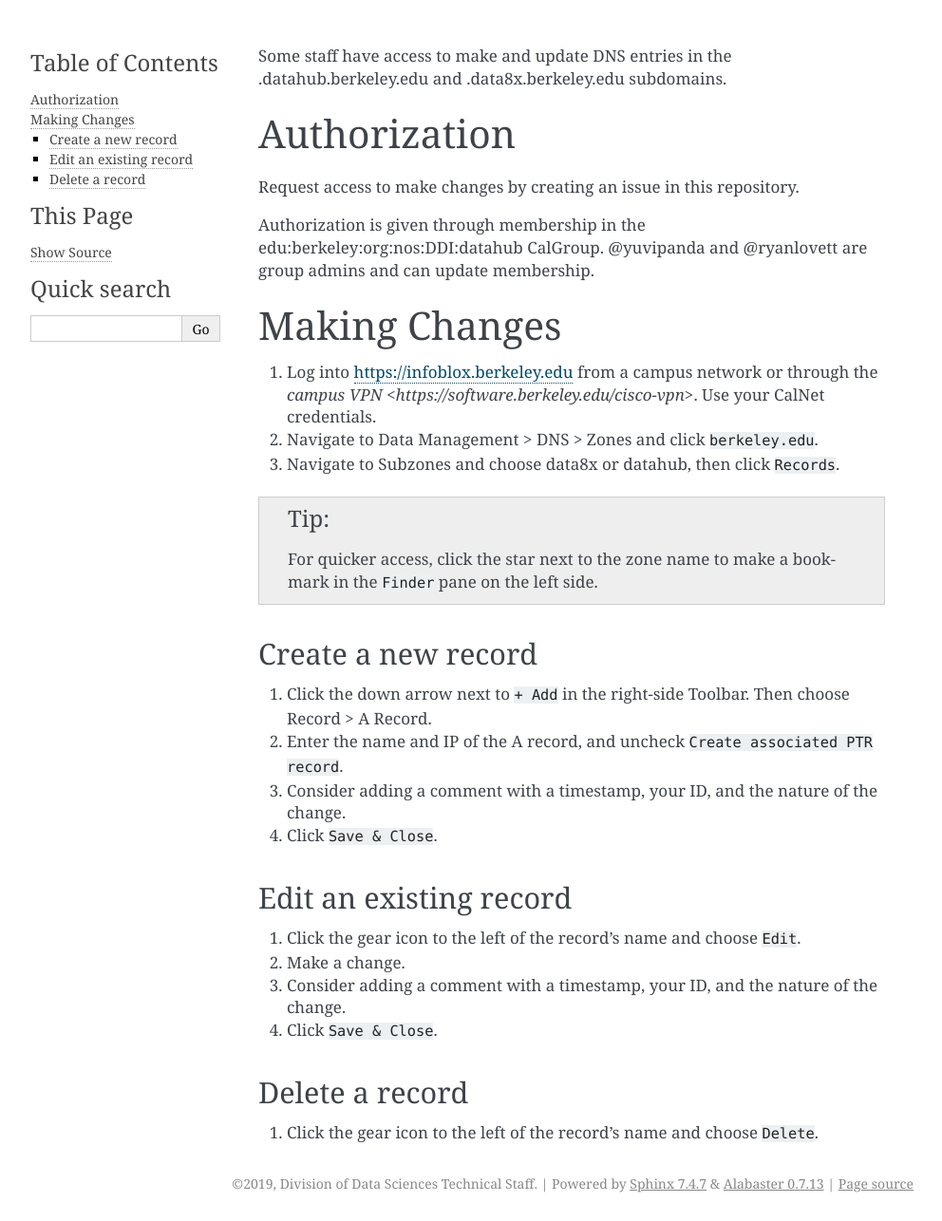
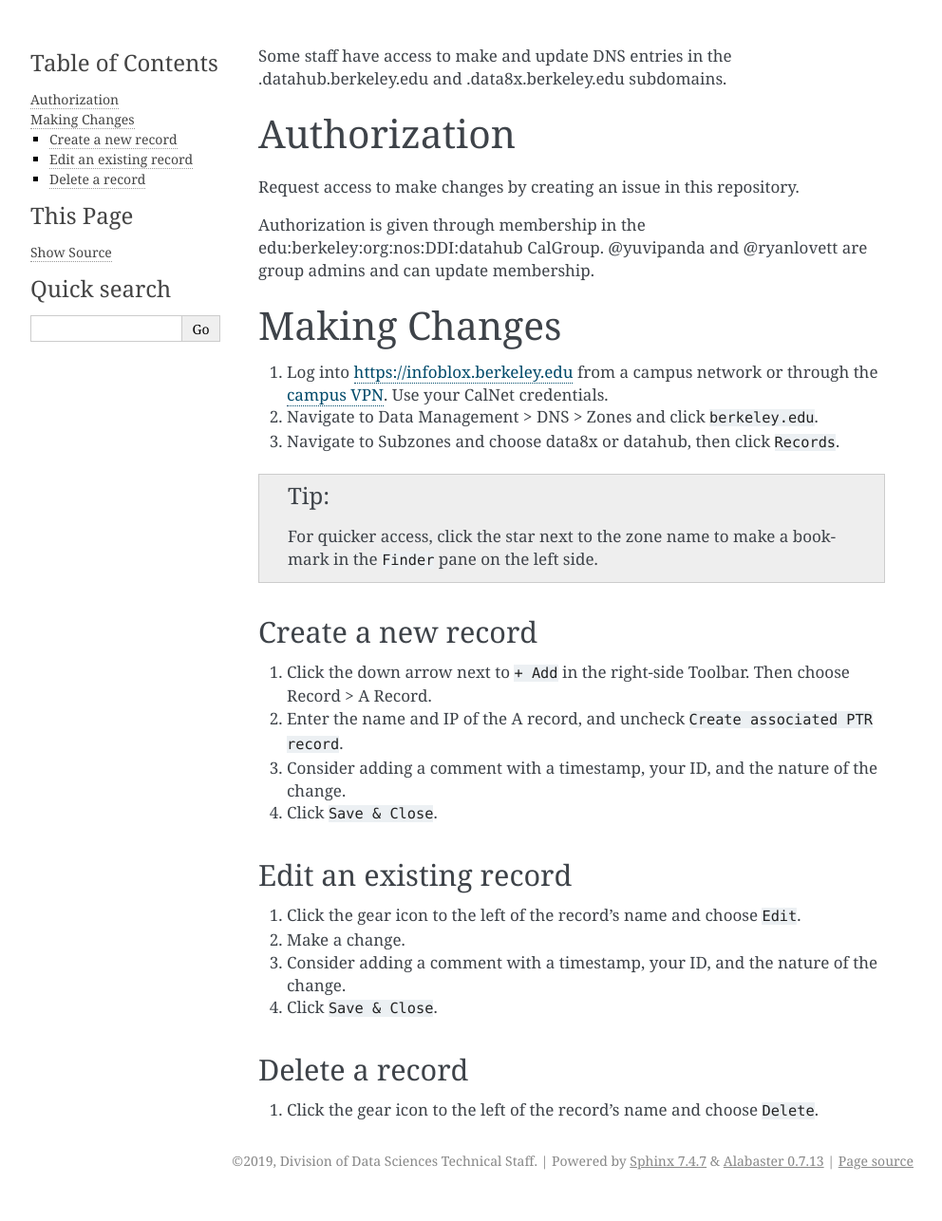
Before and after one commit to berkeley-dsep-infra/datahub, a Sphinx documentation site: the page built from docs/howto/dns.rst, in a window 1280 px wide. Shown: the whole page at 95% size, without its empty margins (148-1140 px from the left). Built offline with Sphinx 7.4.7, drawn with Linux system fonts in a browser that asks for light colours; after the commit the page ends 1262 px from its top, so only the background shows below that.

Commit message:
Add cr.
Co-Authored-By: ryanlovett <rylo@berkeley.edu>

```diff
--- a/docs/howto/dns.rst
+++ b/docs/howto/dns.rst
@@ -17,7 +17,8 @@ Authorization is given through membership in the edu:berkeley:org:nos:DDI:datahu
 Making Changes
 ==============
 
-#. Log into https://infoblox.berkeley.edu from a campus network or through the `campus VPN <https://software.berkeley.edu/cisco-vpn>`. Use your CalNet credentials.
+#. Log into https://infoblox.berkeley.edu from a campus network or through
+   the `campus VPN <https://software.berkeley.edu/cisco-vpn>`_. Use your CalNet credentials.
 #. Navigate to Data Management > DNS > Zones and click ``berkeley.edu``.
 #. Navigate to Subzones and choose data8x or datahub, then click ``Records``.
 
```
